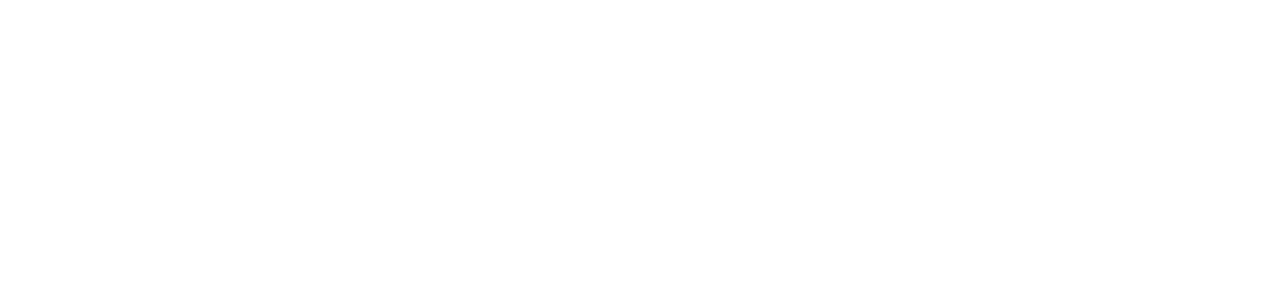
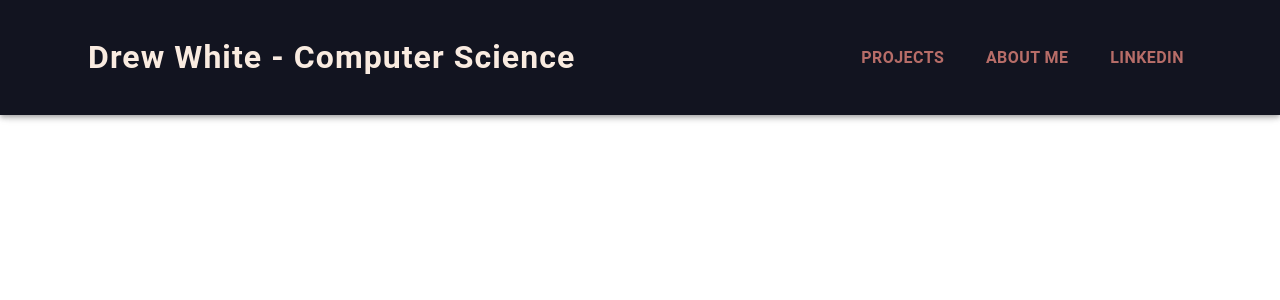
Before and after one commit to drewthemain/portfolio, a React (Create React App) app in the folder app/: page / in a window 1280 px wide. Before the commit this address had no page. Shown: the top 300 px of the page. Built offline with nearby package versions, Linux system fonts and the light colour scheme.

Commit message:
Initial header and colors

```diff
--- a/app/src/Header.tsx
+++ b/app/src/Header.tsx
@@ -1,9 +1,96 @@
+import { AppBar, Toolbar, Typography, Button } from "@mui/material";
+import styled from "@emotion/styled";
+import { useNavigate, useLocation } from "react-router-dom";
+import { colors } from "./Style/colors";
+
+// Describes the app header
+const MainHeader = styled(AppBar)`
+    background: ${colors.black};
+`;
+
+// Container for the full header bar
+const HeaderContainer = styled(Toolbar)`
+    text-align: left;
+    display: flex;
+    justify-content: space-between;
+    margin: 2% 5%;
+`;
+
+// Describes each individual header button
+const HeaderButton = styled(Button)`
+    font-weight: bold;
+    font-size: 100%;
+    margin-left: 2vw;
+    color: ${colors.red};
+`;
+
+// Describes the text for the header message
+const HeaderText = styled(Typography)`
+  color: ${colors.white};
+  font-size: 200%;
+  font-weight: bold;
+`;
+
+// The various header button options with it's corresponding path
+const headerOptions = [
+    {
+      label: "Projects",
+      location: "projects",
+
+    },
+    {
+      label: "About Me",
+      location: "aboutme",
+    },
+    {
+      label: "Linkedin",
+      location: "",
+    }
+  ];
+
 /**
  * Acts as the static header at the top of the site
- * @returns the header bar
+ * @returns the header bar properly displayed
  */
 export default function Header() {
+    const navigate = useNavigate();
+    const location = useLocation();
+
+    // Maps buttons to the proper values in headerOptions
+    const getMenuButtons = () => {
+        return headerOptions.map(({ label, location }) => {
+          return (
+            <HeaderButton
+              {...{
+                key: label,
+                onClick: () => navigate(`/${location}`)
+              }
+            }
+            >
+              {label}
+            </HeaderButton>
+          );
+        });
+      };
+
+    // Returns the proper container for each header value
+    const displayWelcome = () => {
+        return <HeaderContainer>
+            {welcomeMessage}
+            <div>{getMenuButtons()}</div>
+            </HeaderContainer>
+    };
+
+    const welcomeMessage = (
+        <HeaderText variant="caption">
+          Drew White - Computer Science
+        </HeaderText>
+    );
+
+
     return (
-        <div></div>
+        <header>
+            <MainHeader>{displayWelcome()}</MainHeader>
+        </header>
     );
 }
--- /dev/null
+++ b/app/src/Style/colors.ts
@@ -0,0 +1,8 @@
+export const colors = {
+    onyx: "#403F4C",
+    raisin: "#2C2B3C",
+    metal: "#1B2432",
+    black: "#121420",
+    red: "#B76D68",
+    white: "#F9EBE0"
+}
--- /dev/null
+++ b/app/src/Style/commoncomponents.ts
@@ -0,0 +1 @@
+export {}
```
